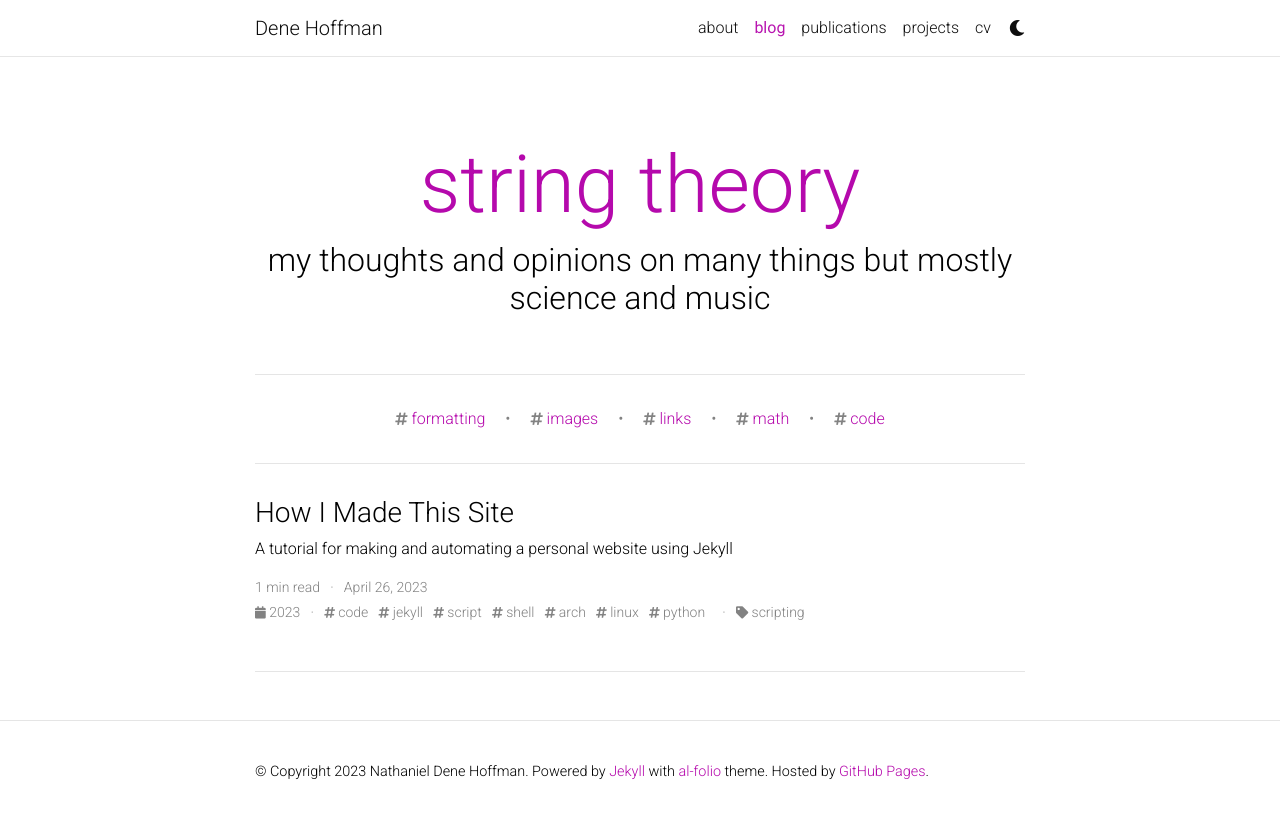
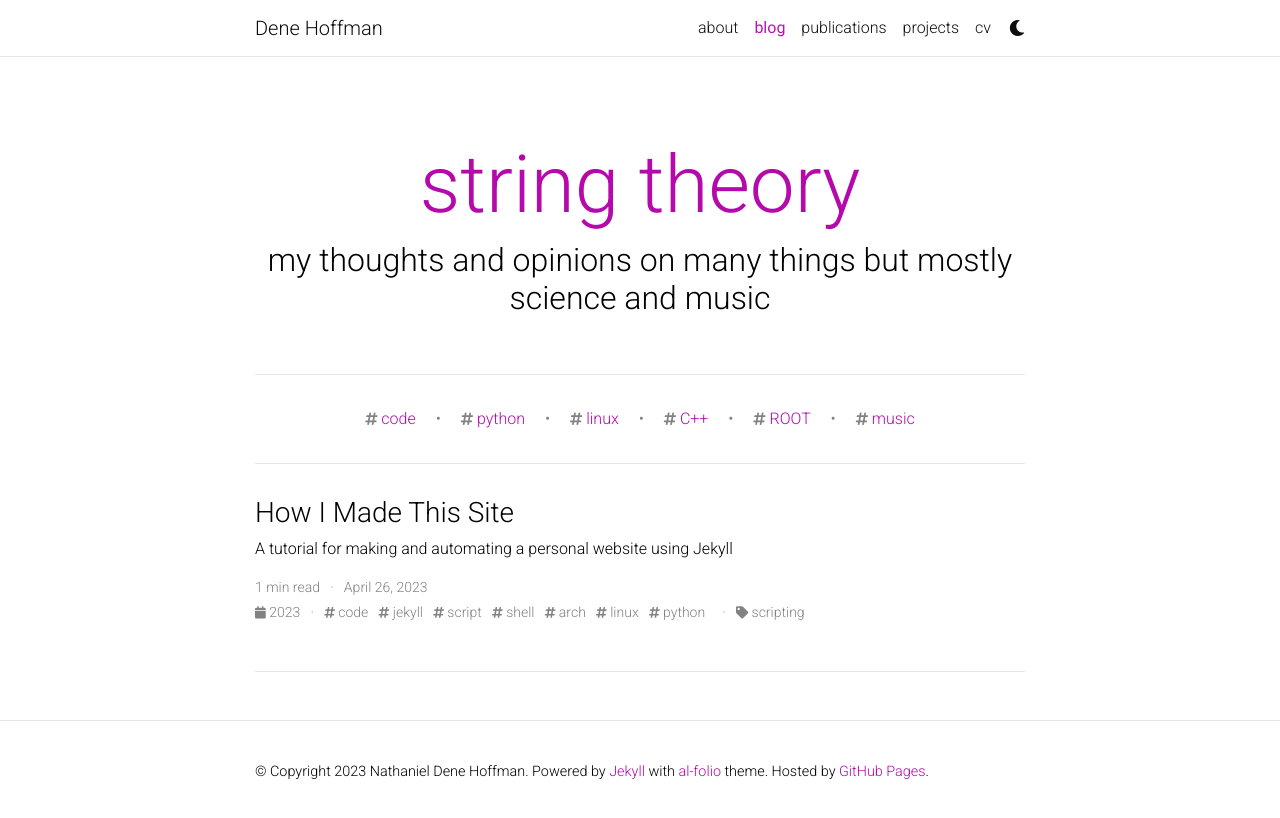
Before and after one commit to denehoffman/denehoffman.github.io, a Jekyll site: the page built from blog/index.html, in a window 1280 px wide. Shown: the top 818 px of the page. Built offline with Jekyll 4.4.1, drawn with Linux system fonts in a browser that asks for light colours; the list of posts is cut into pages by our own code; comment, search, counter and statistics services are not loaded; a style sheet for code colours, icons or effects is not loaded.

Commit message:
changed the default blog tags

```diff
--- a/_config.yml
+++ b/_config.yml
@@ -260,7 +260,7 @@ jekyll-archives:
     tag: '/blog/tag/:name/'
     category: '/blog/category/:name/'
 
-display_tags: ['formatting', 'images', 'links', 'math', 'code'] # this tags will be dispalyed on the front page of your blog
+display_tags: ['code', 'python', 'linux', 'C++', 'ROOT', 'music'] # this tags will be dispalyed on the front page of your blog
 
 # -----------------------------------------------------------------------------
 # Jekyll Scholar
```
